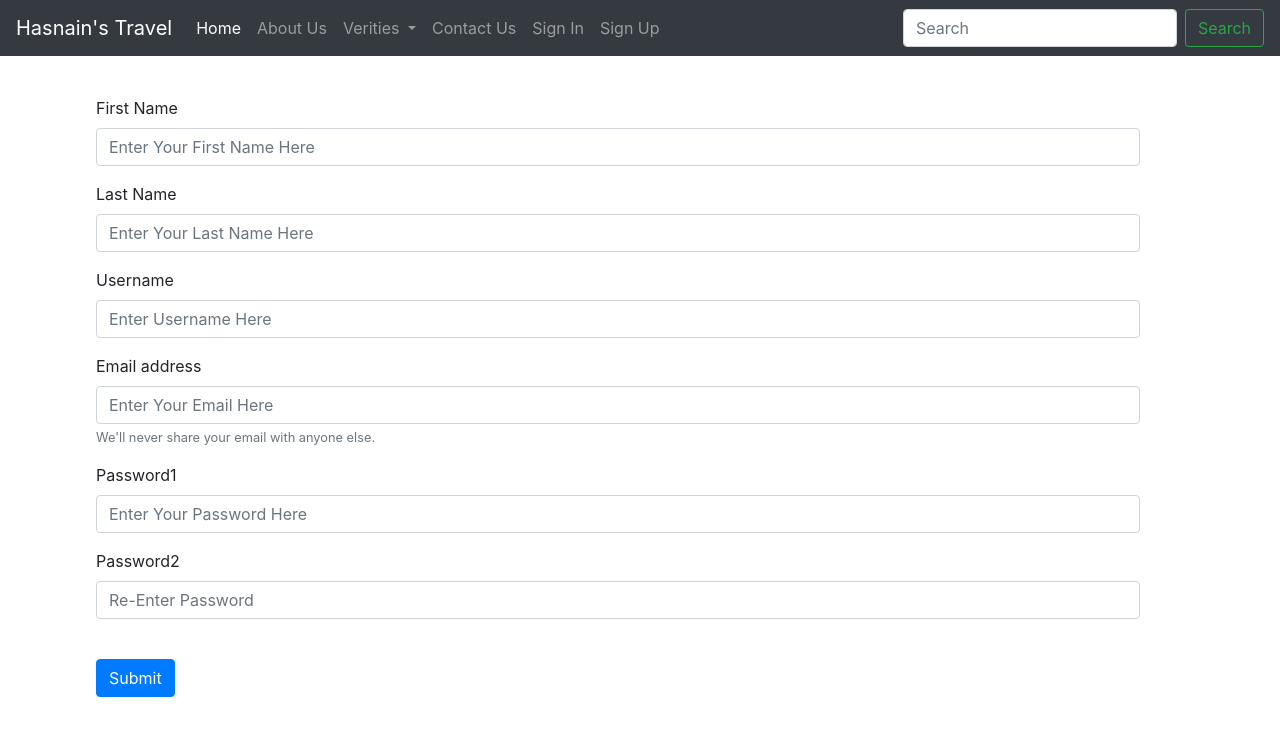
After one commit to Hasnain-4/DjangoTravel, a Django app: page /signup in a window 1280 px wide. The commit adds this page. Shown: the top 744 px of the page. Run offline with Django 3.2, Linux system fonts and the light colour scheme; some libraries are stand-ins or nearby versions.

Commit message:
connection form with database

```diff
--- a/templates/base1.html
+++ b/templates/base1.html
@@ -45,6 +45,12 @@
       <li class="nav-item">
         <a class="nav-link" href="contact">Contact Us</a>
       </li>
+      <li class="nav-item">
+        <a class="nav-link" href="signin">Sign In</a>
+      </li>
+      <li class="nav-item">
+        <a class="nav-link" href="signup">Sign Up</a>
+      </li>
 
     </ul>
     <form class="form-inline my-2 my-lg-0">
--- /dev/null
+++ b/templates/signup.html
@@ -0,0 +1,43 @@
+{% extends 'base1.html' %}
+
+
+{% block content %}
+
+<div class="container  m-5 p-5">
+
+<form action="signup" method="post">
+
+{% csrf_token %}
+<div class="form-group">
+    <label for="exampleInputName1">First Name</label>
+    <input type="name" name = "first_name" class="form-control" id="exampleInputName1" placeholder="Enter Your First Name Here" aria-describedby="nameHelp">
+</div>
+<div class="form-group">
+    <label for="exampleInputName1">Last Name</label>
+    <input type="name" name = "last_name" class="form-control" id="exampleInputName1" placeholder="Enter Your Last Name Here" aria-describedby="nameHelp">
+</div>
+<div class="form-group">
+    <label for="exampleInputName1">Username</label>
+    <input type="name" name = "username" class="form-control" id="exampleInputName1" placeholder="Enter Username Here" aria-describedby="nameHelp">
+</div>
+
+
+  <div class="form-group">
+    <label for="exampleInputEmail1">Email address</label>
+    <input type="email" name="email" class="form-control" id="exampleInputEmail1" placeholder="Enter Your Email Here" aria-describedby="emailHelp">
+    <small id="emailHelp" class="form-text text-muted">We'll never share your email with anyone else.</small>
+  </div>
+  <div class="form-group">
+    <label for="exampleInputPassword1">Password1</label>
+    <input type="password" name="password1" class="form-control"  placeholder="Enter Your Password Here" id="exampleInputPassword1">
+  </div>
+
+  <div class="form-group">
+    <label for="exampleInputPassword1">Password2</label>
+    <input type="password" name="password2" class="form-control"  placeholder="Re-Enter Password" id="exampleInputPassword1">
+  </div>
+  <button type="submit" class="btn btn-primary mt-4">Submit</button>
+</form>
+
+</div>
+{% endblock  %}
--- a/travelapp/urls.py
+++ b/travelapp/urls.py
@@ -12,5 +12,7 @@ urlpatterns = [
     path('others', views.others,name='others'),
     path('contact', views.contact,name='contact'),
     path('mumbai', views.mumbai,name='mumbai'),
+    path('signup', views.signup,name='signup'),
+    path('signin', views.signin,name='signin'),
 
 ]
--- a/travelapp/views.py
+++ b/travelapp/views.py
@@ -1,6 +1,7 @@
-from django.shortcuts import render
+from django.shortcuts import render , redirect
 
 from .models import Destination, Crouselimages
+from django.contrib.auth.models import User , auth
 
 # Create your views here.
 
@@ -38,3 +39,39 @@ def contact(request):
 def mumbai(request):
 
     return render(request,'mumbai.html')
+
+def signup(request):
+
+    if request.method == 'POST':
+
+        first_name = request.POST['first_name']
+        last_name = request.POST['last_name']
+        username = request.POST['username']
+        password1 = request.POST['password1']
+        password2 = request.POST['password2']
+        email = request.POST['email']
+
+        if password1==password2:
+
+            if User.objects.filter(username=username).exists():
+                print('User Exists')
+            elif User.objects.filter(email=email):
+                print('Email Already Taken')
+
+            else:
+                user = User.objects.create_user(username=username ,password= password1 , email= email ,first_name=first_name , last_name = last_name)
+                user.save()
+
+
+        else:
+           print('password is not matching!!')
+        return redirect("/")
+
+
+    else:
+
+        return render(request,'signup.html')
+
+def signin(request):
+
+    return render(request,'signin.html')
```
Also changed, not shown: templates/base.html (+128 -4 lines), travel/settings.py (+7 -3 lines), media/John_d1BWb4h.jpg (added), media/delhi_Iau9X5u.jpg (added), media/delhi_iuWrwtD.jpg (added), media/goa_S3omDDJ.jpg (added), media/goa_W4AGuYf.jpg (added), media/mumbai_MVuczGr.jpg (added), media/mumbai_Nhie9fv.jpg (added), templates/signin.html (added).
